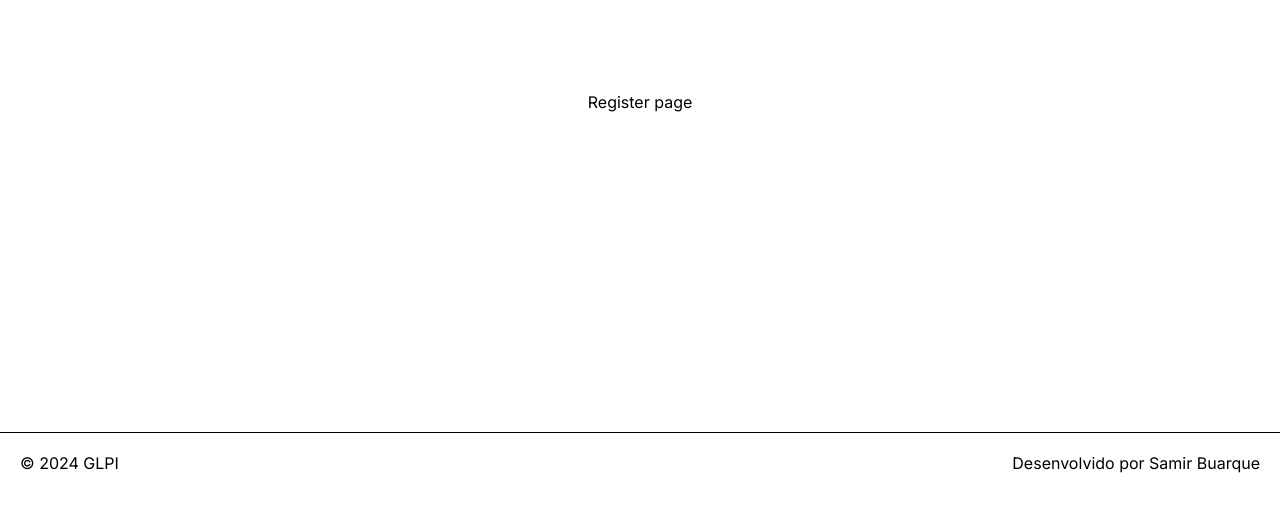
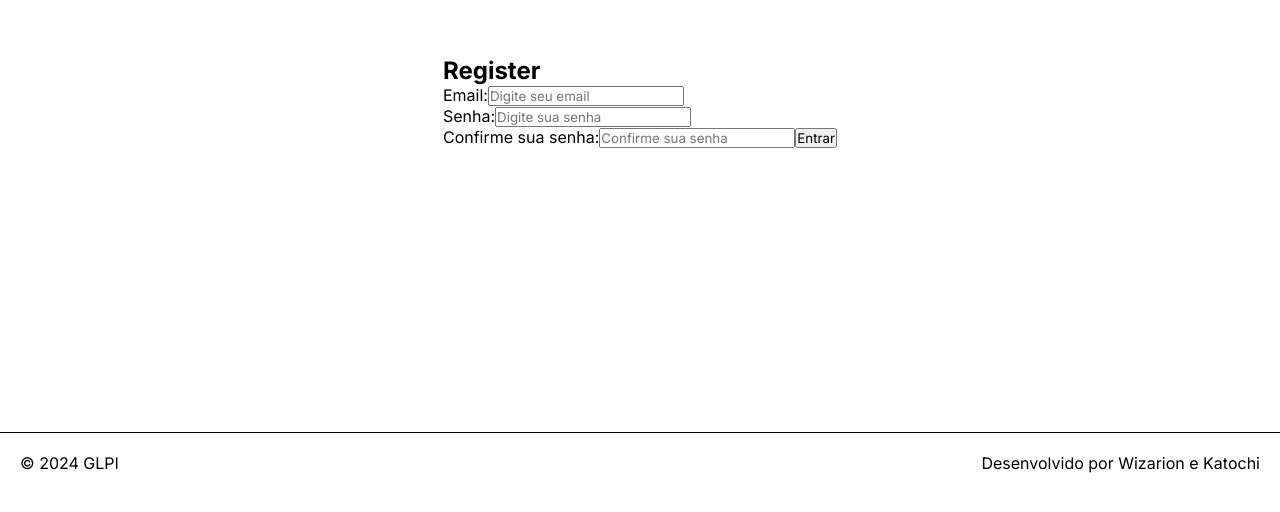
Before and after one commit to SamirBuarque/glpi-front, a Next.js app: page /auth/register in a window 1280 px wide. Shown: the part 228-740 px from the top of the page. Built offline with nearby package versions, Linux system fonts and the light colour scheme.

Commit message:
Criando o formulario de registro e adicionando o endpoint do backend. E outras alteracoes

```diff
--- a/src/app/auth/register/page.tsx
+++ b/src/app/auth/register/page.tsx
@@ -1,7 +1,112 @@
-export default function Register() {
-    return(
-        <div>
-            Register page
+"use client";
+
+import React, { useState } from "react";
+import axios from "axios";
+import styles from "@/app/styles/register/register.module.css";
+import { useRouter } from 'next/navigation'
+
+const Register: React.FC = () => {
+  const [email, setEmail] = useState("");
+  const [password, setPassword] = useState("");
+  const [confirmPassword, setConfirmPassword] = useState("");
+  const [error, setError] = useState("");
+  const [success, setSuccess] = useState("");
+
+  const router = useRouter()
+
+  const handleSubmit = async (e: React.FormEvent) => {
+    e.preventDefault(); // o que essa função faz
+
+    // verifica algum campo vazio no form
+    if (!email || !password || !confirmPassword) {
+      setError("Por favor preencha todos os campos");
+      return;
+    }
+
+    if (password != confirmPassword) {
+      setError("As senhas não coincidem");
+      return;
+    }
+
+    setError("");
+
+    try {
+      const response = await axios.post(
+        "http://localhost:5140/v1/identity/register",
+        {
+          email,
+          password,
+        }
+      );
+      console.log(response);
+      setSuccess("Registrado com sucesso!");
+
+      setTimeout(() => {
+        router.push("/auth/login")
+      }, 2000)
+
+    } catch (err: any) {
+      if (err.response) {
+        setError(err.response.data.message || "erro ao registrar");
+      } else if (err.request) {
+        setError("Erro de rede. Tente novamente");
+      } else {
+        setError("Erro desconhecido");
+      }
+      console.log("Erro ao enviar os dados", err);
+    }
+  };
+
+  return (
+    <div className={styles.registerContainer}>
+      <h2>Register</h2>
+      <form onSubmit={handleSubmit} className={styles.registerForm}>
+        <div className={styles.formGroup}>
+          <label htmlFor="email">Email:</label>
+          <input
+            className={styles.input}
+            type="email"
+            id="email"
+            value={email}
+            onChange={(e) => setEmail(e.target.value)}
+            placeholder="Digite seu email"
+            required
+          />
         </div>
-    )
-}
+        <div className={styles.formGroup}>
+          <label htmlFor="password">Senha:</label>
+          <input
+            className={styles.input}
+            type="password"
+            id="password"
+            value={password}
+            onChange={(e) => setPassword(e.target.value)}
+            placeholder="Digite sua senha"
+            required
+          />
+        </div>
+        <div className={styles.formGroup}>
+          <label htmlFor="password">Confirme sua senha:</label>
+          <input
+            className={styles.input}
+            type="password"
+            id="confirmPassword"
+            value={confirmPassword}
+            onChange={(e) => setConfirmPassword(e.target.value)}
+            placeholder="Confirme sua senha"
+            required
+          />
+
+          <button type="submit" className={styles.loginButton}>
+            Entrar
+          </button>
+        </div>
+      </form>
+      {error && <p className={styles.error}>{error}</p>}
+      {success && <p className={styles.success}>{success}</p>}
+
+    </div>
+  );
+};
+
+export default Register;
--- a/src/app/layout.tsx
+++ b/src/app/layout.tsx
@@ -2,9 +2,7 @@
 
 import React from "react";
 import '@/app/styles/globals.css';
-import Login from '@/components/login/login';
-import { useState, ReactNode, ReactElement, Children, cloneElement } from "react";
-import Header from "@/components/layout/header";
+import { ReactNode } from "react";
 import Footer from "@/components/layout/footer";
 
 interface RootLayoutProps {
@@ -12,11 +10,6 @@ interface RootLayoutProps {
 }
 
 export default function RootLayout({children}: RootLayoutProps) {
-  //const [showModal, setShowModal] = useState(false);
-
-  const handleModal = () => {
-    //setShowModal(true);
-  }
 
   return (
     <html>
--- a/src/app/styles/layout/layout.module.css
+++ b/src/app/styles/layout/layout.module.css
@@ -9,3 +9,8 @@
     min-height: 85vh;
 
 }
+
+.header {
+    background-color: red;
+
+}
--- a/src/components/layout/footer.tsx
+++ b/src/components/layout/footer.tsx
@@ -5,7 +5,7 @@ export default function Footer() {
     return(
         <footer className={styles.footer}>
             <p>&copy; 2024 GLPI</p>
-            <p>Desenvolvido por Samir Buarque</p>
+            <p>Desenvolvido por Wizarion e Katochi</p>
         </footer>
     );
 }
```
Also changed, not shown: package.json (+5 -4 lines), src/app/tickets/dashboard/layout.tsx (+9 -5 lines), src/app/tickets/dashboard/page.tsx (+4 -7 lines), src/app/styles/register/register.module.css (added), 1 other file (tests, documents, lock files or other folders).
